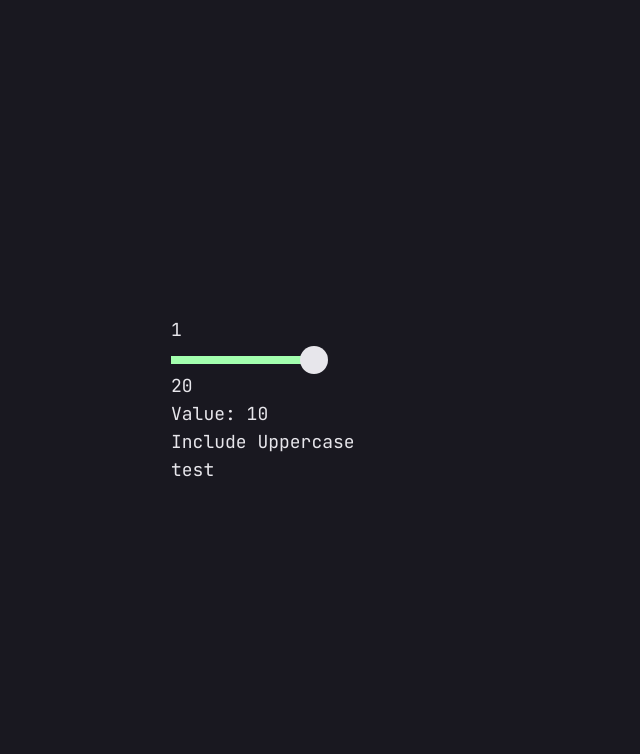
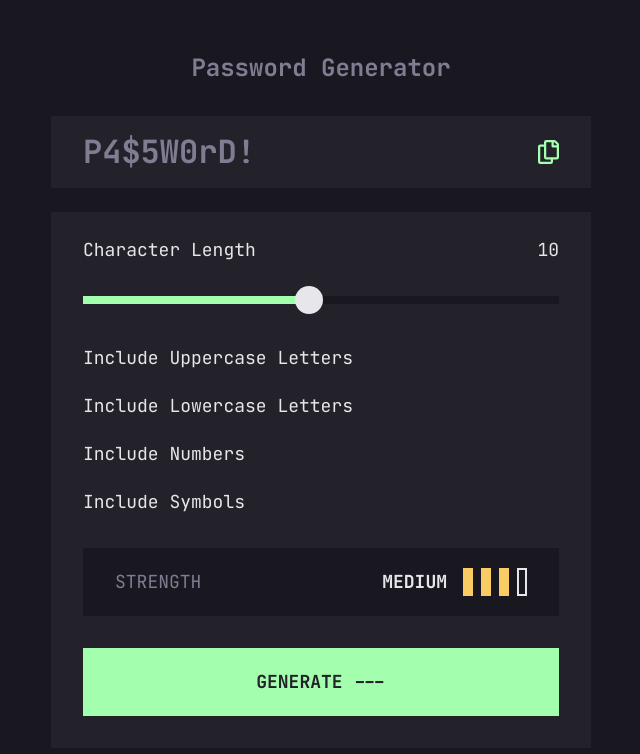
Before and after one commit to DeyanTopalov/password-generator, a Next.js app: page / in a window 1280 px wide. Shown: the top 754 px of the page, without its empty margins (319-959 px from the left). Built offline with nearby package versions, Linux system fonts and the light colour scheme.

Commit message:
layout complete

```diff
--- a/app/layout.tsx
+++ b/app/layout.tsx
@@ -15,7 +15,7 @@ export default function RootLayout({
   return (
     <html lang="en">
       <body
-        className={`${jetBrainsMono.className} grid h-svh w-svw place-content-center gap-0 bg-clr-gray-900 text-left text-[1.75rem] text-lg text-clr-gray-200 antialiased md:h-screen md:w-full`}
+        className={`${jetBrainsMono.className} grid h-svh w-svw place-content-center gap-0 bg-clr-gray-900 text-left text-lg text-clr-gray-200 antialiased md:h-screen md:w-full`}
       >
         <main className="grid h-svh w-svw place-items-center px-4 md:max-w-[90rem]">
           {children}
@@ -24,3 +24,5 @@ export default function RootLayout({
     </html>
   );
 }
+
+// text-[1.75rem]
--- a/app/page.tsx
+++ b/app/page.tsx
@@ -1,9 +1,12 @@
-import Slider from "@components/Slider";
+import Card from "@components/Card";
 
 export default function Home() {
   return (
-    <section>
-      <Slider />
+    <section className="grid w-full max-w-[33.75rem] place-items-center">
+      <h1 className="mb-4 text-base font-bold text-clr-gray-500 md:mb-8 md:text-2xl">
+        Password Generator
+      </h1>
+      <Card className="grid w-full gap-4 md:gap-6" />
     </section>
   );
 }
--- a/components/Card.tsx
+++ b/components/Card.tsx
@@ -1,7 +1,14 @@
-import React from "react";
+"use client";
+import CardHeader from "./CardHeader";
+import CardBody from "./CardBody";
 
-const Card = () => {
-  return <div>Card</div>;
+const Card = ({ className }: classNameProps) => {
+  return (
+    <div className={className}>
+      <CardHeader className="flex items-center justify-between bg-clr-gray-700 px-4 py-4 md:px-8 md:py-5" />
+      <CardBody className=" bg-clr-gray-700 px-4 py-4 md:px-8 md:py-6" />
+    </div>
+  );
 };
 
 export default Card;
--- a/components/CardBody.tsx
+++ b/components/CardBody.tsx
@@ -1,7 +1,32 @@
-import React from "react";
+import Slider from "./Slider";
 
-const CardBody = () => {
-  return <div>CardBody</div>;
+const CardBody = ({ className }: classNameProps) => {
+  return (
+    <div className={className}>
+      <Slider />
+      <div className="mb-8 grid gap-4 md:gap-5">
+        <p>Include Uppercase Letters</p>
+        <p>Include Lowercase Letters</p>
+        <p>Include Numbers</p>
+        <p>Include Symbols</p>
+      </div>
+      <div className="mb-4 flex items-center justify-between bg-clr-gray-900 px-4 py-3 md:mb-8 md:px-8 md:py-5">
+        <p className="text-clr-gray-500">STRENGTH</p>
+        <div className="flex items-center justify-between gap-4">
+          <p className="font-bold">MEDIUM</p>
+          <div className="flex items-center gap-2">
+            <div className="h-[1.75rem] w-[0.625rem] bg-clr-yellow"></div>
+            <div className="h-[1.75rem] w-[0.625rem] bg-clr-yellow"></div>
+            <div className="h-[1.75rem] w-[0.625rem] bg-clr-yellow"></div>
+            <div className="h-[1.75rem] w-[0.625rem] border-2 border-clr-gray-200 bg-transparent"></div>
+          </div>
+        </div>
+      </div>
+      <button className="w-full bg-clr-neon-green py-4 text-base font-bold text-clr-gray-700 md:mb-2 md:py-5 md:text-lg">
+        GENERATE ---
+      </button>
+    </div>
+  );
 };
 
 export default CardBody;
--- a/components/CardHeader.tsx
+++ b/components/CardHeader.tsx
@@ -1,7 +1,14 @@
-import React from "react";
+import { CopyIcon } from "./ui/icons";
 
-const CardHeader = () => {
-  return <div>CardHeader</div>;
+const CardHeader = ({ className }: classNameProps) => {
+  return (
+    <div className={className}>
+      <p className="text-2xl font-bold text-clr-gray-500 md:text-[2rem]">
+        P4$5W0rD!
+      </p>
+      <CopyIcon />
+    </div>
+  );
 };
 
 export default CardHeader;
--- a/components/Slider.tsx
+++ b/components/Slider.tsx
@@ -1,4 +1,3 @@
-"use client";
 import { useState, useEffect } from "react";
 
 const Slider = () => {
@@ -18,10 +17,13 @@ const Slider = () => {
   }, []);
 
   return (
-    <div className="w-[300px]">
-      <form action="">
-        <div className="">
-          <p>{sliderMin}</p>
+    <div className="mb-8 w-full">
+      <div className="flex items-center justify-between pb-3 md:pb-5">
+        <label htmlFor="slider">Character Length</label>
+        <p>
+          <span>{sliderValue}</span>
+        </p>
+      </div>
       <input
         type="range"
         name="slider"
@@ -32,11 +34,7 @@ const Slider = () => {
         onChange={handleSliderChange}
         className="range-slider"
       />
-          <p>{sliderMax}</p>
-          <p>
-            Value: <span>{sliderValue}</span>
-          </p>
-          <label htmlFor="slider">Include Uppercase</label>
+
       {isClient && (
         <style>{`.range-slider::before{
             content: "";
@@ -49,11 +47,6 @@ const Slider = () => {
           }`}</style>
       )}
     </div>
-        <div className="test2" data-widht={sliderBgWidth}>
-          test
-        </div>
-      </form>
-    </div>
   );
 };
 
--- /dev/null
+++ b/components/ui/icons.tsx
@@ -0,0 +1,22 @@
+import Image from "next/image";
+
+export const CopyIcon = () => {
+  return (
+    <>
+      <Image
+        src="/icon-copy.svg"
+        alt="Copy Icon"
+        width={17.5}
+        height={20}
+        className="block cursor-pointer hover:grayscale md:hidden"
+      />
+      <Image
+        src="/icon-copy.svg"
+        alt="Copy Icon"
+        width={21}
+        height={24}
+        className="hidden cursor-pointer hover:grayscale md:block"
+      />
+    </>
+  );
+};
```
Lines whose indentation alone changed are shown as unchanged.
